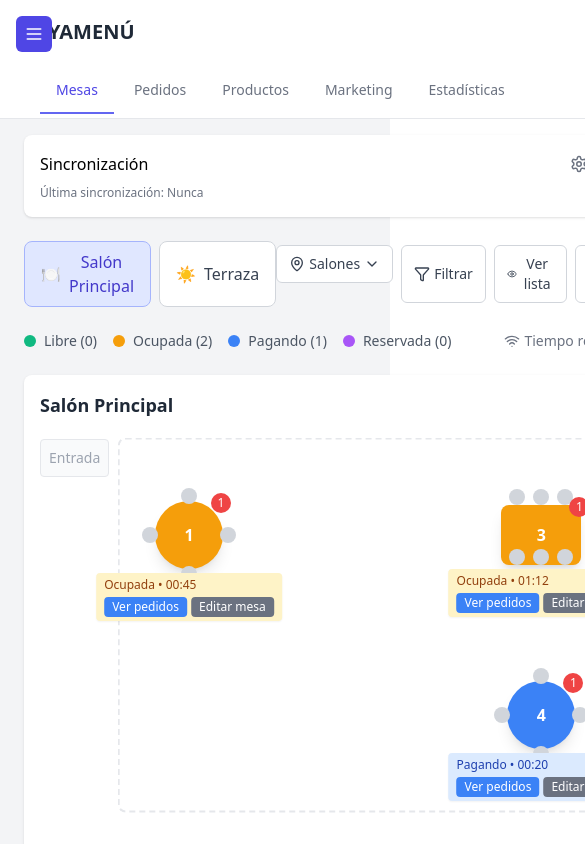
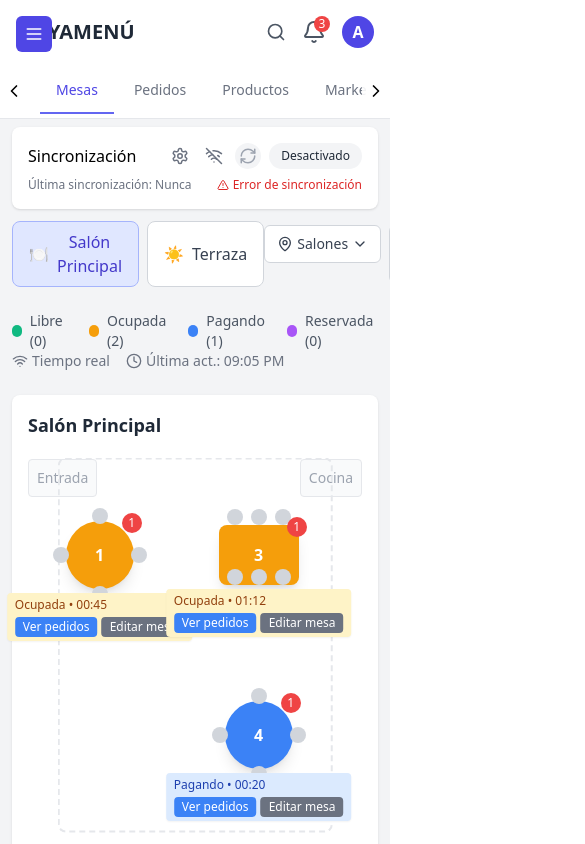
Before and after one commit to AleeRojas/ticketa-admin, a React (Vite) app: page / in a window 390 px wide. Shown: the top 844 px of the page, 585 px wide, since content can reach past the window. Built offline with nearby package versions, Linux system fonts and the light colour scheme; no server answers.

Commit message:
Adaptando App.jsx para versión móvil

```diff
--- a/src/App.jsx
+++ b/src/App.jsx
@@ -12,7 +12,7 @@
 import ProductsView from './components/products/ProductsView';
 import OrdersView from './components/orders/OrdersView';
 import StatsView from './components/stats/StatsView';
-import MarketingView from './components/marketing/MarketingView'; // Importar el nuevo componente
+import MarketingView from './components/marketing/MarketingView';
 import WooSyncStatus from './components/woocommerce/WooSyncStatus';
 import { useAppContext } from './context/AppContext';
 import NetworkStatus from './components/common/NetworkStatus';
@@ -29,21 +29,21 @@
   } = useAppContext();
 
   return (
-    <div className="flex-1 flex flex-col">
+    <div className="flex-1 flex flex-col overflow-hidden">
       <Header />
       <AppTabs />
 
       {/* Barra de estado de sincronización de WooCommerce */}
-      <div className="px-6 pt-4">
+      <div className="px-3 md:px-6 pt-2 md:pt-4">
         <WooSyncStatus />
       </div>
 
       {/* Contenido principal basado en la pestaña seleccionada */}
-      <div className="flex-1 p-6 overflow-auto">
+      <div className="flex-1 p-3 md:p-6 overflow-auto">
         {activeTab === 'mesas' && <TablesView />}
         {activeTab === 'pedidos' && <OrdersView />}
         {activeTab === 'productos' && <ProductsView />}
-        {activeTab === 'marketing' && <MarketingView />} {/* Nueva vista de Marketing */}
+        {activeTab === 'marketing' && <MarketingView />}
         {activeTab === 'estadisticas' && <StatsView />}
       </div>
 
@@ -66,7 +66,7 @@
   return (
     <WooCommerceProvider>
       <AppProvider>
-        <div className="flex h-screen bg-gray-100">
+        <div className="flex h-screen bg-gray-100 relative overflow-hidden">
           <Sidebar />
           <MainContent />
         </div>
```
